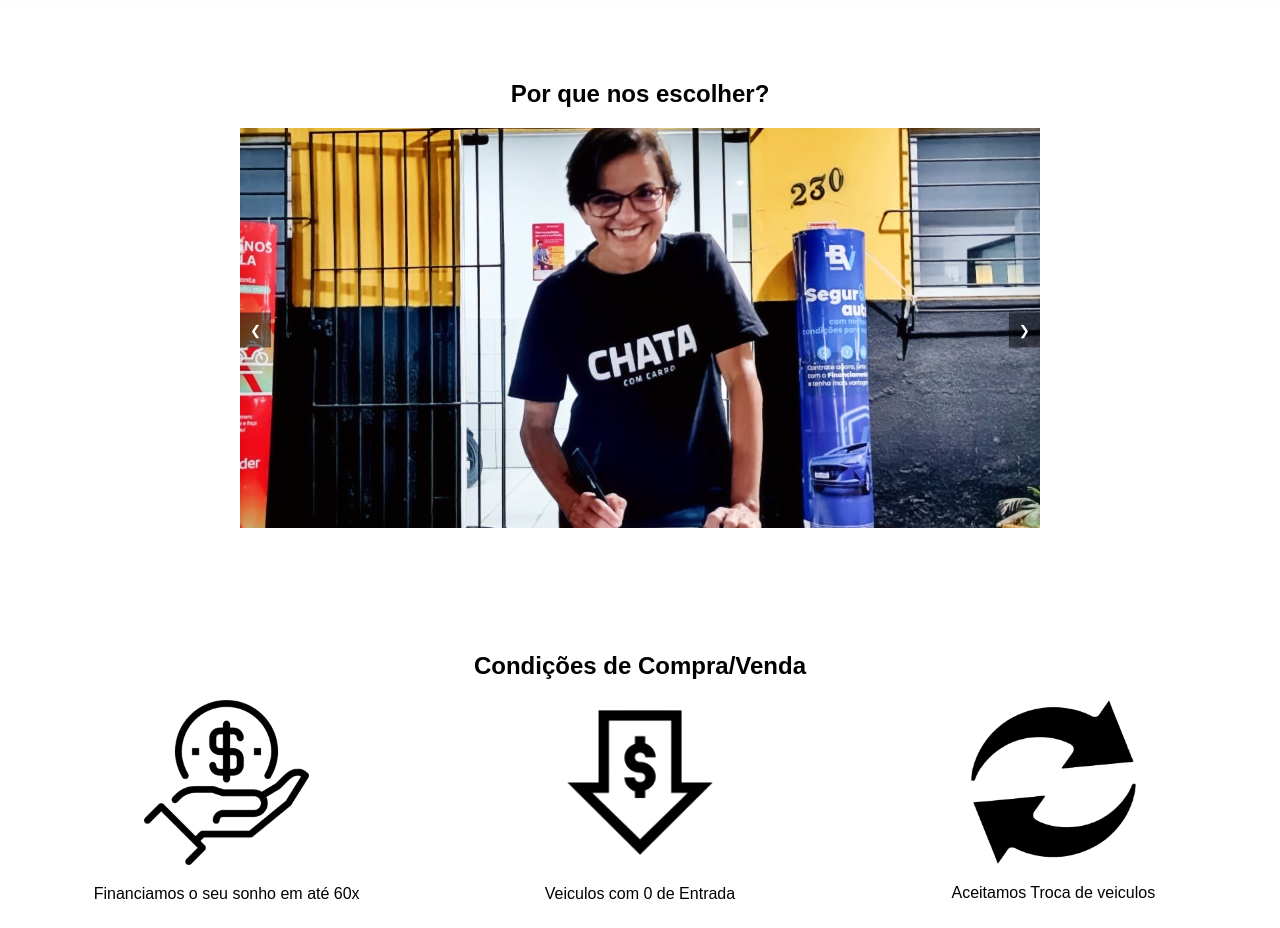
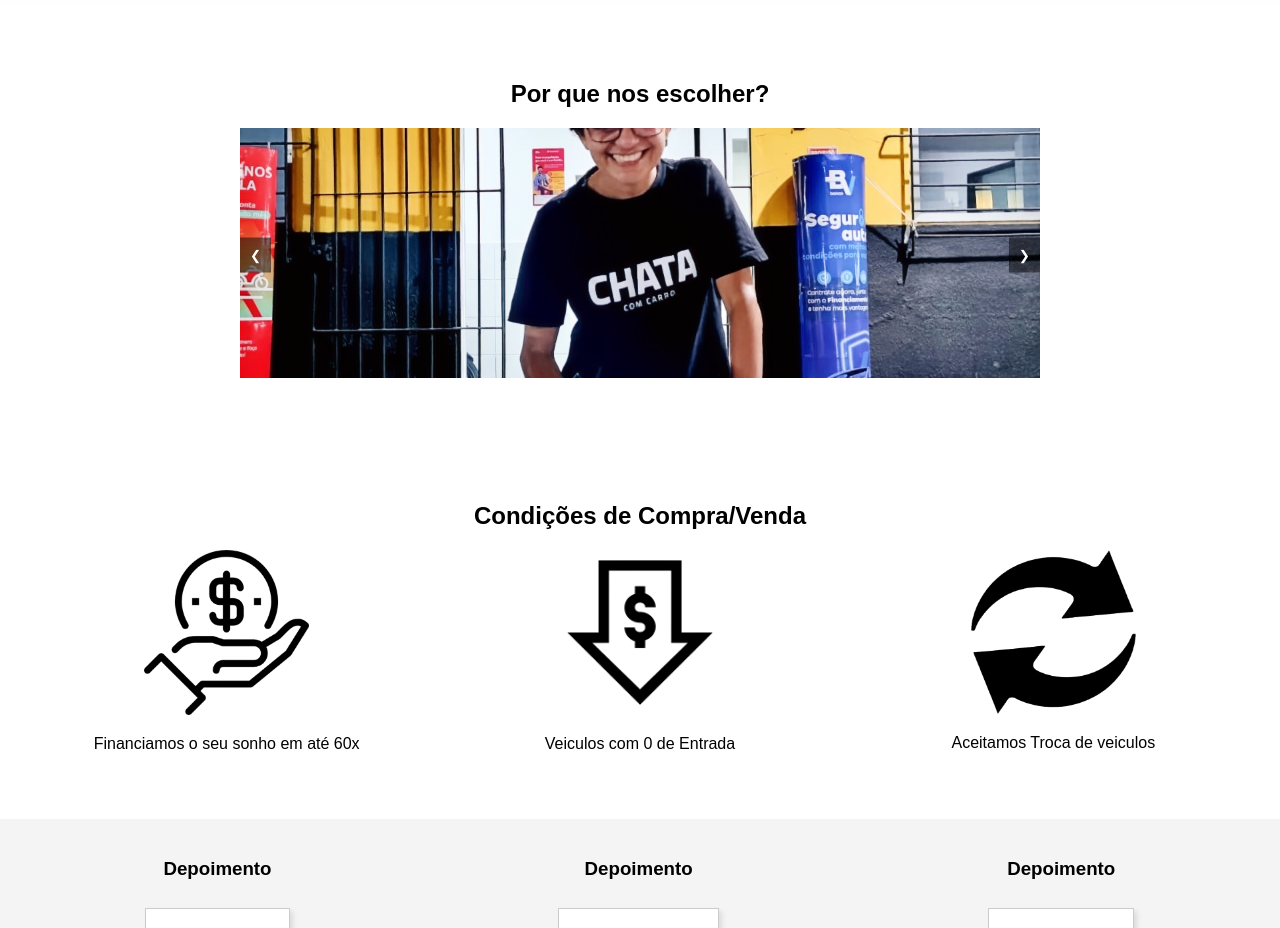
Before and after one commit to albertoramos123/ilha-center-veiculos, a plain HTML site: page index.html in a window 1280 px wide. Shown: the part 860-1788 px from the top of the page. Drawn offline with Linux system fonts and the light colour scheme.

Commit message:
atualicao de fotos

```diff
--- a/styles.css
+++ b/styles.css
@@ -87,7 +87,7 @@ header nav ul li a {
 .carousel-item img {
     width: 100%;
     height: auto; /* Ensure aspect ratio is maintained */
-    max-height: 400px; /* Set the maximum height for the images */
+    max-height: 250px; /* Set the maximum height for the images */
     object-fit: cover; /* Cover the entire area, cropping if necessary */
 }
 
```
